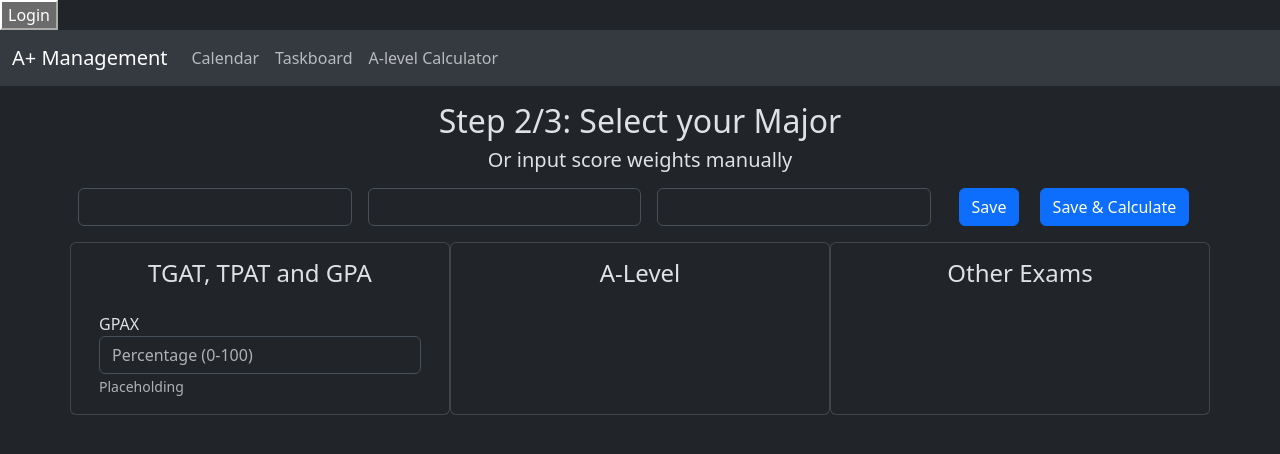
After one commit to KhunakornP/A-plus-management, a Django app: page /calculator/2 in a window 1280 px wide. The commit adds this page. Shown: the top 454 px of the page. Run offline with Django 4.2, Linux system fonts and the light colour scheme; lists and menus that the app fills with data are empty; some libraries are stand-ins or nearby versions.

Commit message:
add second and third page of calculator

```diff
--- /dev/null
+++ b/calculator/templates/calculator/major.html
@@ -0,0 +1,44 @@
+{% extends "base.html" %}
+{% block headcontent %}
+  <title>Page 2 | A-Level Calculator</title>
+
+  {% load static %}
+  <script src="https://cdn.jsdelivr.net/npm/js-cookie@3.0.5/dist/js.cookie.min.js" defer></script>
+{% endblock %}
+
+{% block content %}
+<div class="container">
+  <h2 class="pt-3 text-center rounded">Step 2/3: Select your Major</h2>
+  <h5 class="text-center rounded">Or input score weights manually</h5>
+  <div class="row justify-content-between my-3">
+    <select name="test" class="col form-control mx-2" id="university"></select>
+    <select class="col form-control mx-2" id="faculty"></select>
+    <select class="col form-control mx-2" id="major"></select>
+    <div class="col">
+      <button type="submit" class="btn btn-primary mx-2">Save</button>
+      <button type="submit" class="btn btn-primary mx-2">Save & Calculate</button>
+    </div>
+  </div>
+
+  <div class="row gx-4 mt-3">
+    <div class="col-lg-4 mb-4 mb-lg-0 card" id="tgat-tpat">
+      <h4 class="pt-3 text-center rounded">TGAT, TPAT and GPA</h4>
+      <div class="card-body">
+        <label for="GPA">GPAX</label>
+        <input class="form-control" aria-describedby="GPA-help" id="GPA" placeholder="Percentage (0-100)">
+        <small id="GPA-help" class="form-text text-muted">Placeholding</small>
+      </div>
+    </div>
+
+    <div class="col-lg-4 mb-4 mb-lg-0 card" id="a-level">
+      <h4 class="pt-3 text-center rounded">A-Level</h4>
+    </div>
+
+    <div class="col-lg-4 mb-4 mb-lg-0 card" id="other-exams">
+      <h4 class="pt-3 text-center rounded">Other Exams</h4>
+    </div>
+  </div>
+</div>
+
+</div>
+{% endblock %}
--- a/calculator/urls.py
+++ b/calculator/urls.py
@@ -6,7 +6,10 @@ from . import views
 app_name = "calculator"
 urlpatterns = [
     path('api/', views.CalculatorAPIView.as_view(), name='calc_api'),
-    path('', views.CalculatorView.as_view(), name='calculator')
+    path('', views.CalculatorView.as_view(), name='calculator'),
+    path('1', views.CalculatorView.as_view(), name='calculator_alt'),
+    path('2', views.MajorView.as_view(), name='major'),
+    path('3', views.ScoreView.as_view(), name='score'),
 ]
 
 # wtf is this?
--- a/calculator/views/calculator.py
+++ b/calculator/views/calculator.py
@@ -1,4 +1,5 @@
 """An API View for A-Level Calculator page."""
+
 from django.views import generic
 from calculator.models import University, Faculty, Major
 from rest_framework.views import APIView
@@ -49,3 +50,15 @@ class CalculatorView(generic.TemplateView):
     """A view that displays the calculator."""
 
     template_name = "calculator/calculator.html"
+
+
+class MajorView(generic.TemplateView):
+    """A view that displays the major selection page of the calculator."""
+
+    template_name = "calculator/major.html"
+
+
+class ScoreView(generic.TemplateView):
+    """A view that displays the score of the calculation."""
+
+    template_name = "calculator/score.html"
```
Also changed, not shown: calculator/templates/calculator/calculator.html (+4 -5 lines), calculator/templates/calculator/score.html (added, +14 -0 lines), calculator/static/calculator/major.js (added).
